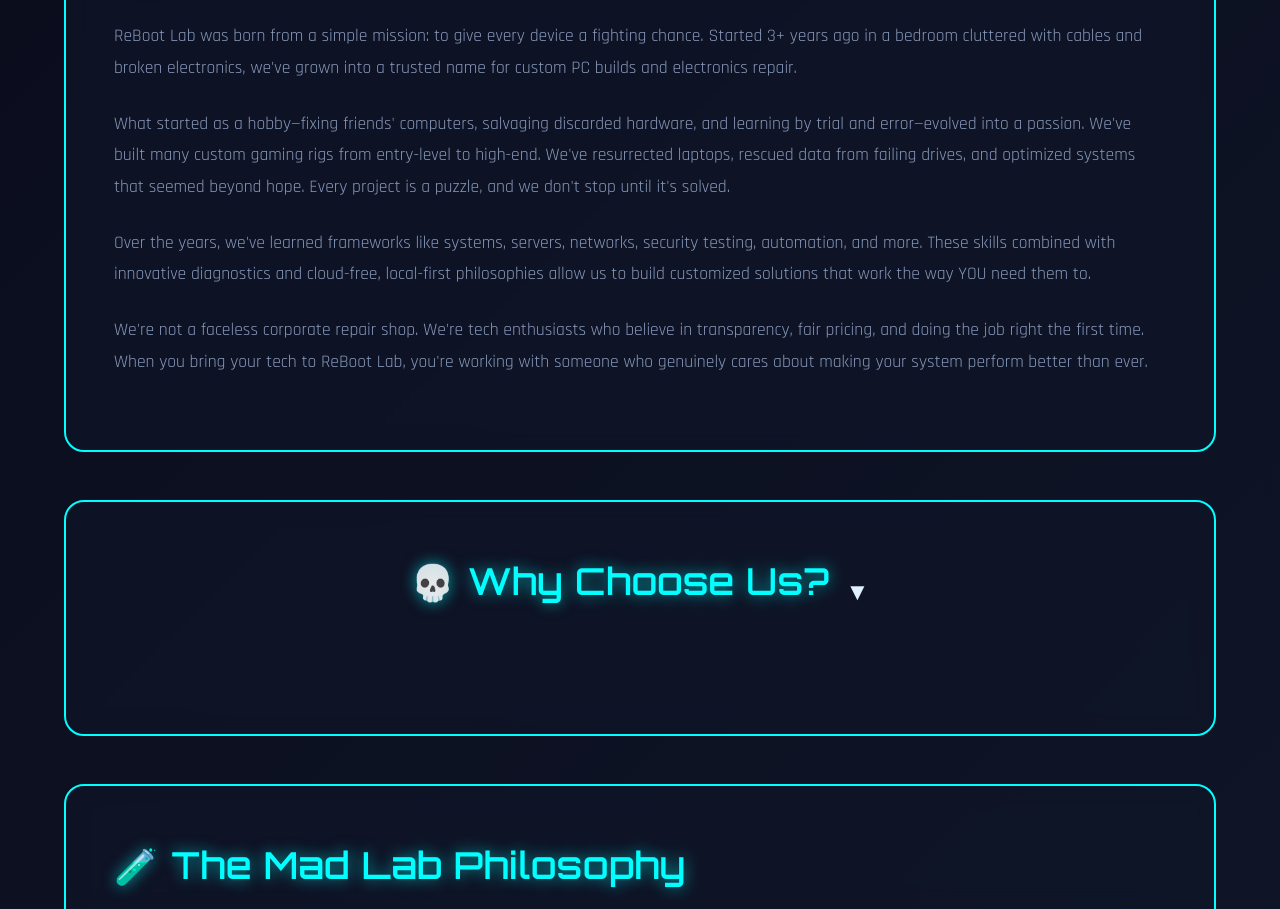
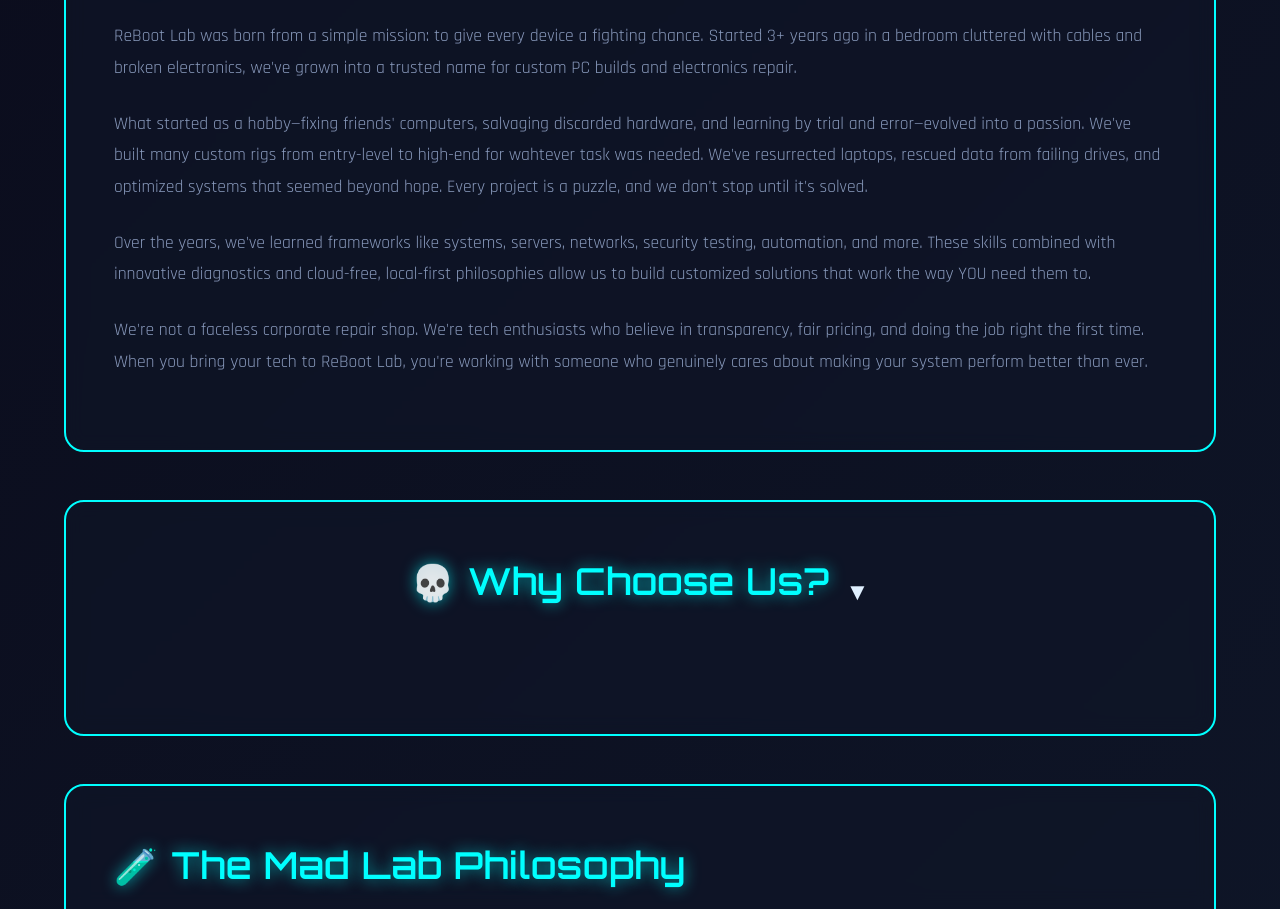
Before and after one commit to rebootlabs26-MadRob/Mad_Lab-Site, a plain HTML site: page about.html in a window 1280 px wide. Shown: the part 904-1813 px from the top of the page. Drawn offline with Linux system fonts and the light colour scheme.

Commit message:
Revise about section for clarity and detail
Updated description to clarify services and expertise.

```diff
--- a/about.html
+++ b/about.html
@@ -327,7 +327,7 @@
         ReBoot Lab was born from a simple mission: to give every device a fighting chance. Started 3+ years ago in a bedroom cluttered with cables and broken electronics, we've grown into a trusted name for custom PC builds and electronics repair.
       </p>
       <p>
-        What started as a hobby—fixing friends' computers, salvaging discarded hardware, and learning by trial and error—evolved into a passion. We've built many custom gaming rigs from entry-level to high-end. We've resurrected laptops, rescued data from failing drives, and optimized systems that seemed beyond hope. Every project is a puzzle, and we don't stop until it's solved.
+        What started as a hobby—fixing friends' computers, salvaging discarded hardware, and learning by trial and error—evolved into a passion. We've built many custom rigs from entry-level to high-end for wahtever task was needed. We've resurrected laptops, rescued data from failing drives, and optimized systems that seemed beyond hope. Every project is a puzzle, and we don't stop until it's solved.
       </p>
       <p>
         Over the years, we've learned frameworks like systems, servers, networks, security testing, automation, and more. These skills combined with innovative diagnostics and cloud-free, local-first philosophies allow us to build customized solutions that work the way YOU need them to.
```
